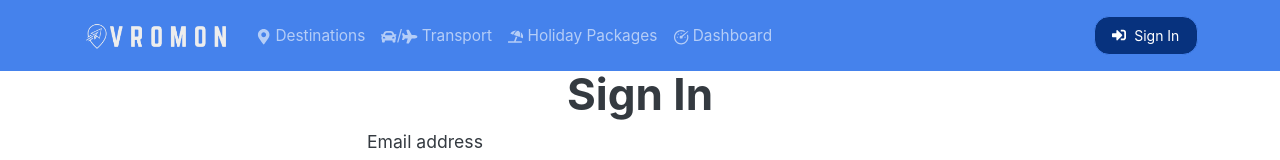
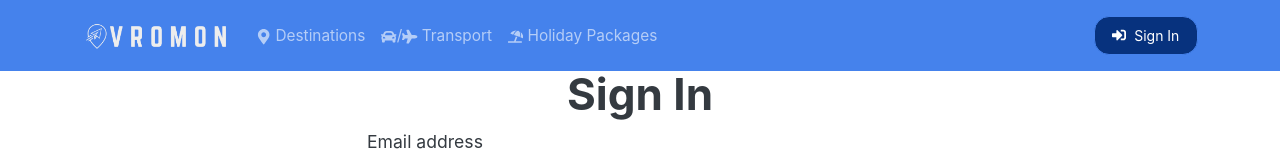
Before and after one commit to TangoRomeo80/Vromon, a React (Create React App) app in the folder frontend/: page /login in a window 1280 px wide. Shown: the top 160 px of the page. Built offline with nearby package versions, Linux system fonts and the light colour scheme.

Commit message:
Header Accessible Links Conditionally Rendered

```diff
--- a/frontend/src/components/Header.js
+++ b/frontend/src/components/Header.js
@@ -1,6 +1,6 @@
-import React from 'react'
-import { LinkContainer } from 'react-router-bootstrap'
-import { Navbar, Nav, Container, NavDropdown, Button } from 'react-bootstrap'
+import React from "react";
+import { LinkContainer } from "react-router-bootstrap";
+import { Navbar, Nav, Container, NavDropdown, Button } from "react-bootstrap";
 import {
   FaMapMarkerAlt,
   FaCar,
@@ -10,127 +10,148 @@ import {
   FaSignOutAlt,
   FaSignInAlt,
   FaTag,
-} from 'react-icons/fa'
-import { GoDashboard } from 'react-icons/go'
-import { useDispatch, useSelector } from 'react-redux'
-import { logout } from '../features/auth/authSlice'
+} from "react-icons/fa";
+import { GoDashboard } from "react-icons/go";
+import { useDispatch, useSelector } from "react-redux";
+import { logout } from "../features/auth/authSlice";
 
 const Header = () => {
-  const dispatch = useDispatch()
+  const dispatch = useDispatch();
 
-  const { userInfo } = useSelector((state) => state.auth)
+  const { userInfo } = useSelector((state) => state.auth);
 
   const logoutHandler = () => {
-    dispatch(logout())
-  }
+    dispatch(logout());
+  };
 
   return (
-    <header className='fixed-top'>
-      <Navbar bg='primary' variant='dark' expand='lg' collapseOnSelect>
+    <header className="fixed-top">
+      <Navbar bg="primary" variant="dark" expand="lg" collapseOnSelect>
         <Container>
-          <LinkContainer to='/'>
+          <LinkContainer to="/">
             <Navbar.Brand>
-              <img style={{ maxWidth: '150px' }} src='/Nav/logp.png' />
+              <img style={{ maxWidth: "150px" }} src="/Nav/logp.png" />
             </Navbar.Brand>
           </LinkContainer>
-          <Navbar.Toggle aria-controls='responsive-navbar-nav' />
-          <Navbar.Collapse id='responsive-navbar-nav'>
-            <Nav className='me-auto align-items-center pt-2 pb-2'>
-              {userInfo && userInfo.userType === 'tourist' ? (
+          <Navbar.Toggle aria-controls="responsive-navbar-nav" />
+          <Navbar.Collapse id="responsive-navbar-nav">
+            <Nav className="me-auto align-items-center pt-2 pb-2">
+              {userInfo ? (
                 <>
-                  <LinkContainer to='/destinations'>
+                  {userInfo.userType === "tourist" && (
+                    <>
+                      <LinkContainer to="/destinations">
                         <Nav.Link>
-                      <FaMapMarkerAlt className='me-1' />
+                          <FaMapMarkerAlt className="me-1" />
                           Destinations
                         </Nav.Link>
                       </LinkContainer>
-                  <LinkContainer to='/transports'>
+                      <LinkContainer to="/transports">
                         <Nav.Link>
-                      <FaCar />/<FaPlane className='me-1' />
+                          <FaCar />/<FaPlane className="me-1" />
                           Transport
                         </Nav.Link>
                       </LinkContainer>
 
-                  <LinkContainer to='/packages'>
+                      <LinkContainer to="/packages">
                         <Nav.Link>
-                      <FaUmbrellaBeach className='me-1' />
+                          <FaUmbrellaBeach className="me-1" />
                           Holiday Packages
                         </Nav.Link>
                       </LinkContainer>
-                  {/* <LinkContainer to='/touristBookings'>
+                    </>
+                  )}
+                  {userInfo.userType === "businessowner" && (
+                    <>
+                    <LinkContainer to="/destinations">
                       <Nav.Link>
-                      <FaTag className='me-1' />
-                      My Bookings
-                    </Nav.Link>
-                  </LinkContainer> */}
-                </>
-              ) : (
-                <>
-                  <LinkContainer to='/destinations'>
-                    <Nav.Link>
-                      <FaMapMarkerAlt className='me-1' />
+                        <FaMapMarkerAlt className="me-1" />
                         Destinations
                       </Nav.Link>
                     </LinkContainer>
-                  <LinkContainer to='/transports'>
+                    <LinkContainer to="/transports">
                       <Nav.Link>
-                      <FaCar />/<FaPlane className='me-1' />
+                        <FaCar />/<FaPlane className="me-1" />
                         Transport
                       </Nav.Link>
                     </LinkContainer>
 
-                  <LinkContainer to='/packages'>
+                    <LinkContainer to="/packages">
                       <Nav.Link>
-                      <FaUmbrellaBeach className='me-1' />
+                        <FaUmbrellaBeach className="me-1" />
                         Holiday Packages
                       </Nav.Link>
                     </LinkContainer>
 
-                  <LinkContainer to='/businessDash'>
+                    <LinkContainer to="/businessDash">
                       <Nav.Link>
-                      <GoDashboard className='me-1' />
+                        <FaUmbrellaBeach className="me-1" />
                         Dashboard
+                      </Nav.Link>
+                    </LinkContainer>
+                  </>
+                  )}
+                </>
+              ) : (
+                <>
+                  <LinkContainer to="/destinations">
+                    <Nav.Link>
+                      <FaMapMarkerAlt className="me-1" />
+                      Destinations
+                    </Nav.Link>
+                  </LinkContainer>
+                  <LinkContainer to="/transports">
+                    <Nav.Link>
+                      <FaCar />/<FaPlane className="me-1" />
+                      Transport
+                    </Nav.Link>
+                  </LinkContainer>
+
+                  <LinkContainer to="/packages">
+                    <Nav.Link>
+                      <FaUmbrellaBeach className="me-1" />
+                      Holiday Packages
                     </Nav.Link>
                   </LinkContainer>
                 </>
               )}
             </Nav>
 
-            <Nav className='align-items-center ms-auto py-2'>
+            <Nav className="align-items-center ms-auto py-2">
               {userInfo ? (
                 <NavDropdown title={userInfo.userName}>
                   <NavDropdown.Item>
-                    <LinkContainer to='/profile' className='px-0'>
-                      <Nav.Link className='text-dark'>
-                        <FaUserCircle className='me-2' />
+                    <LinkContainer to="/profile" className="px-0">
+                      <Nav.Link className="text-dark">
+                        <FaUserCircle className="me-2" />
                         Profile
                       </Nav.Link>
                     </LinkContainer>
                   </NavDropdown.Item>
-                  {userInfo.userType === 'tourist' && (
+                  {userInfo.userType === "tourist" && (
                     <NavDropdown.Item>
-                      <LinkContainer to='/touristBookings' className='px-0'>
-                        <Nav.Link className='text-dark'>
-                          <FaTag className='me-2' />
+                      <LinkContainer to="/touristBookings" className="px-0">
+                        <Nav.Link className="text-dark">
+                          <FaTag className="me-2" />
                           My Bookings
                         </Nav.Link>
                       </LinkContainer>
                     </NavDropdown.Item>
                   )}
                   <NavDropdown.Item onClick={logoutHandler}>
-                    <LinkContainer to='#' className='px-0'>
-                      <Nav.Link className='text-dark'>
-                        <FaSignOutAlt className='me-2' />
+                    <LinkContainer to="#" className="px-0">
+                      <Nav.Link className="text-dark">
+                        <FaSignOutAlt className="me-2" />
                         Sign out
                       </Nav.Link>
                     </LinkContainer>
                   </NavDropdown.Item>
                 </NavDropdown>
               ) : (
-                <LinkContainer to='/login'>
-                  <Nav.Link className='px-0 py-0'>
-                    <Button variant='blue'>
-                      <FaSignInAlt className='me-2 mb-1' />
+                <LinkContainer to="/login">
+                  <Nav.Link className="px-0 py-0">
+                    <Button variant="blue">
+                      <FaSignInAlt className="me-2 mb-1" />
                       Sign In
                     </Button>
                   </Nav.Link>
@@ -141,7 +162,7 @@ const Header = () => {
         </Container>
       </Navbar>
     </header>
-  )
-}
+  );
+};
 
-export default Header
+export default Header;
```
Lines whose indentation alone changed are shown as unchanged.
